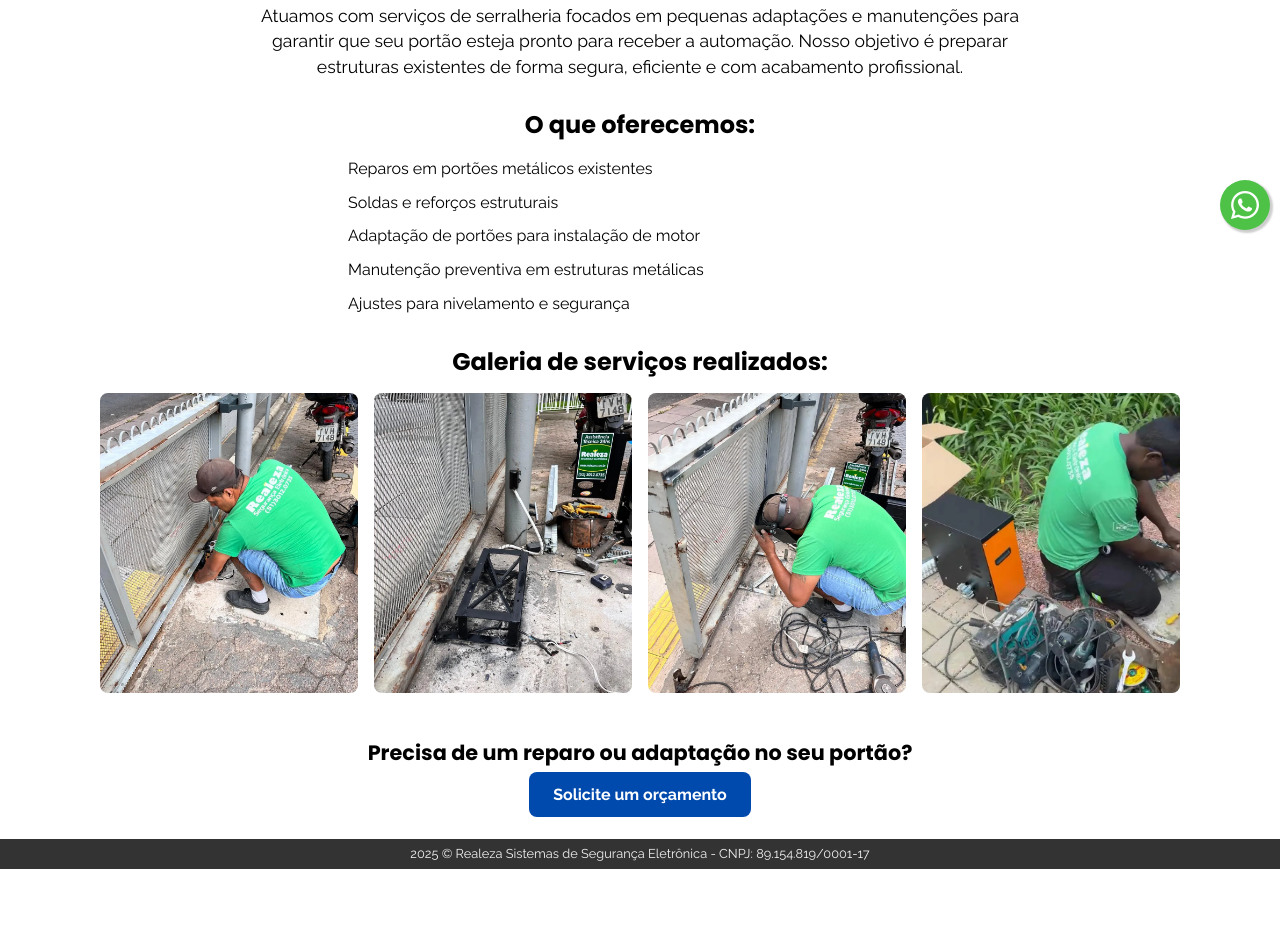
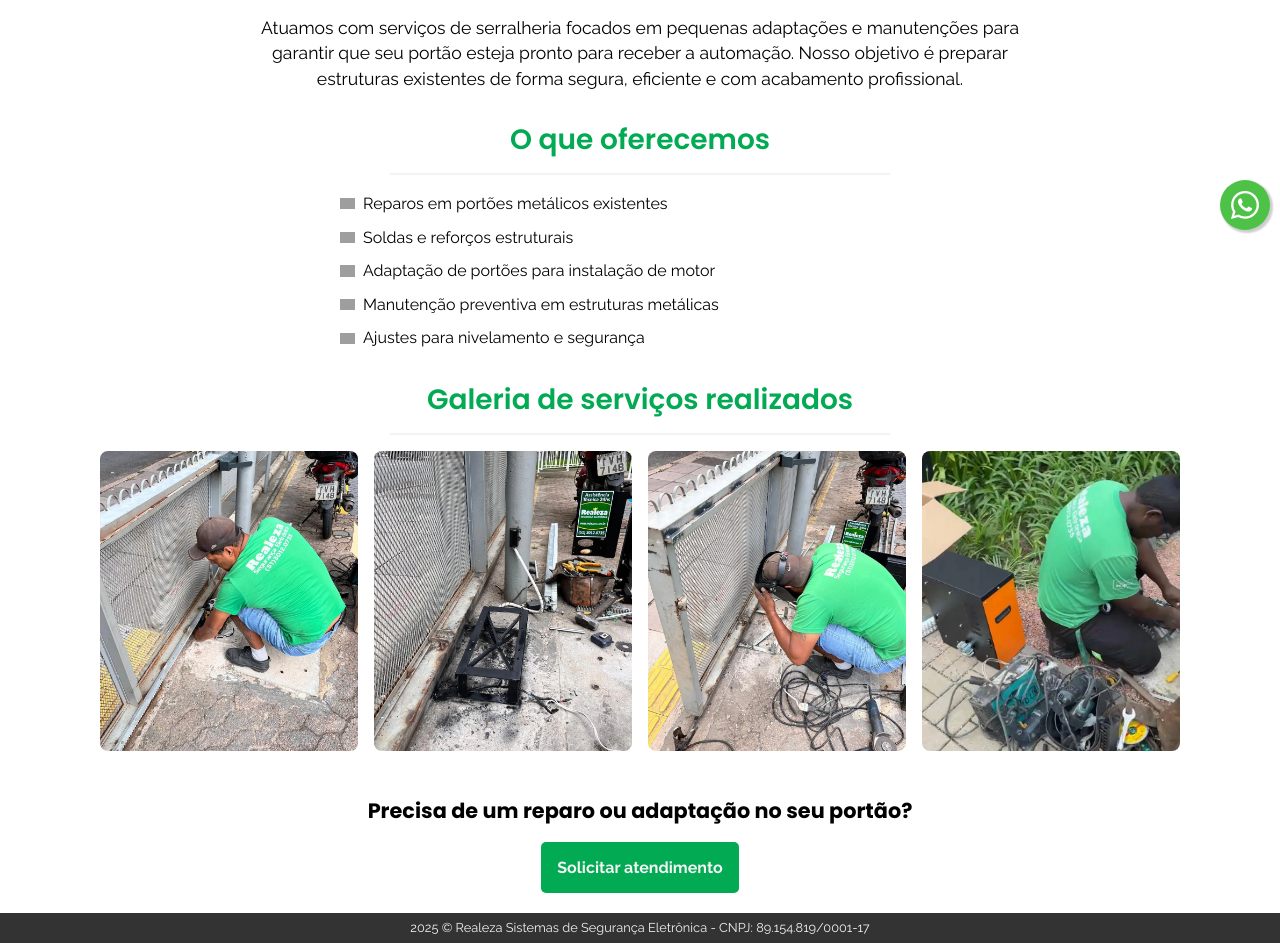
Before and after one commit to nicolasmansan/realeza-seguranca-eletronica, an Angular app: page /serralheria in a window 1280 px wide. Shown: the part 560-1503 px from the top of the page. Before the commit the page ends 1429 px from the top, so only its background shows below. Built offline with nearby package versions, Linux system fonts and the light colour scheme; grey boxes are pictures that could not be loaded.

Commit message:
Página de serralheria completa

```diff
--- a/src/app/pages/gate-page/gate-page.scss
+++ b/src/app/pages/gate-page/gate-page.scss
@@ -76,19 +76,5 @@
       font-size: 1.3rem;
       margin-bottom: 2rem;
     }
-
-    .button {
-      background: #004aad;
-      color: #fff;
-      padding: 0.8rem 1.5rem;
-      border-radius: 0.5rem;
-      font-weight: bold;
-      text-decoration: none;
-      transition: background 0.3s;
-
-      &:hover {
-        background: #00337f;
-      }
-    }
   }
 }
--- a/src/app/pages/gate-page/gate-page.ts
+++ b/src/app/pages/gate-page/gate-page.ts
@@ -19,7 +19,6 @@ export class GatePage {
 
   galleryImages = [
     { src: '/images/portao/cancela-andamento.webp', title: 'Instalação de Cancela', description: 'Cancela automática em processo de instalação' },
-    { src: '/images/portao/cancela-andamento2.webp', title: 'Instalação de Cancela 2', description: 'Etapas da montagem de cancela de acesso' },
     { src: '/images/portao/cancela-ligada.webp', title: 'Cancela Ativada', description: 'Cancela eletrônica funcionando após instalação' },
     { src: '/images/portao/portao-motor.webp', title: 'Portão com Motor Automatizado', description: 'Portão com sistema de motor instalado' },
     { src: '/images/portao/portao-motor-2.webp', title: 'Portão Automatizado 2', description: 'Detalhe do motor em portão automático' },
--- a/src/app/pages/iron-page/iron-page.html
+++ b/src/app/pages/iron-page/iron-page.html
@@ -1,7 +1,7 @@
 <section class="serralheria-page">
   <div class="header">
     <h1>Serralheria Especializada</h1>
-    <img src="assets/serralheria/banner.jpg" alt="Imagem de serralheria em ação" />
+    <img src="/images/servico-serralheria.webp" alt="Imagem de serralheria em ação" />
   </div>
 
   <div class="content">
@@ -11,19 +11,19 @@
       de forma segura, eficiente e com acabamento profissional.
     </p>
 
-    <h2>O que oferecemos:</h2>
+    <app-subtitle text="O que oferecemos" [showLine]="true" [center]="true" />
     <ul class="services-list">
       @for (item of services; track item) {
-        <li><i class="fas fa-wrench"></i> {{ item }}</li>
+        <li><img src="/icons/check-solid.svg"> {{ item }}</li>
       }
     </ul>
 
-    <h2>Galeria de serviços realizados:</h2>
+    <app-subtitle text="Galeria de serviços realizados" [showLine]="true" [center]="true" />
     <app-gallery [images]="galleryImages"></app-gallery>
 
     <div class="cta">
       <h3>Precisa de um reparo ou adaptação no seu portão?</h3>
-      <a routerLink="/contato" class="button">Solicite um orçamento</a>
+      <a class="btn-primary" target="_blank" href="https://api.whatsapp.com/send/?phone=555130120735&text=Ol%C3%A1+Realeza%21+%2AVim+do+site%2A+e+gostaria+de+ajuda%21&type=phone_number&app_absent=0">Solicitar atendimento</a>
     </div>
   </div>
 </section>
--- a/src/app/pages/iron-page/iron-page.scss
+++ b/src/app/pages/iron-page/iron-page.scss
@@ -1,3 +1,5 @@
+@use '../../../vars.scss' as *;
+
 .serralheria-page {
   padding: 2rem;
 
@@ -8,6 +10,7 @@
     h1 {
       font-size: 2.5rem;
       margin-bottom: 1rem;
+      color: $primary;
     }
 
     img {
@@ -35,7 +38,7 @@
     list-style: none;
     padding: 0;
     max-width: 600px;
-    margin: auto;
+    margin: 1rem  auto 2rem;
 
     li {
       font-size: 1rem;
@@ -44,8 +47,9 @@
       align-items: center;
       gap: 0.5rem;
 
-      i {
-        color: #004aad;
+      img {
+        width: 15px;
+        fill: $primary;
       }
     }
   }
@@ -56,21 +60,7 @@
 
     h3 {
       font-size: 1.3rem;
-      margin-bottom: 1rem;
-    }
-
-    .button {
-      background: #004aad;
-      color: #fff;
-      padding: 0.8rem 1.5rem;
-      border-radius: 0.5rem;
-      font-weight: bold;
-      text-decoration: none;
-      transition: background 0.3s;
-
-      &:hover {
-        background: #00337f;
-      }
+      margin-bottom: 2rem;
     }
   }
 }
--- a/src/app/pages/iron-page/iron-page.ts
+++ b/src/app/pages/iron-page/iron-page.ts
@@ -1,9 +1,10 @@
 import { Component } from '@angular/core';
 import { Gallery } from "../../components/gallery/gallery";
+import { Subtitle } from "../../components/subtitle/subtitle";
 
 @Component({
   selector: 'app-iron-page',
-  imports: [Gallery],
+  imports: [Gallery, Subtitle],
   templateUrl: './iron-page.html',
   styleUrl: './iron-page.scss'
 })
--- a/src/app/pages/security-page/security-page.scss
+++ b/src/app/pages/security-page/security-page.scss
@@ -77,19 +77,5 @@
       font-size: 1.3rem;
       margin-bottom: 2rem;
     }
-
-    .button {
-      background: #004aad;
-      color: #fff;
-      padding: 0.8rem 1.5rem;
-      border-radius: 0.5rem;
-      font-weight: bold;
-      text-decoration: none;
-      transition: background 0.3s;
-
-      &:hover {
-        background: #00337f;
-      }
-    }
   }
 }
```
